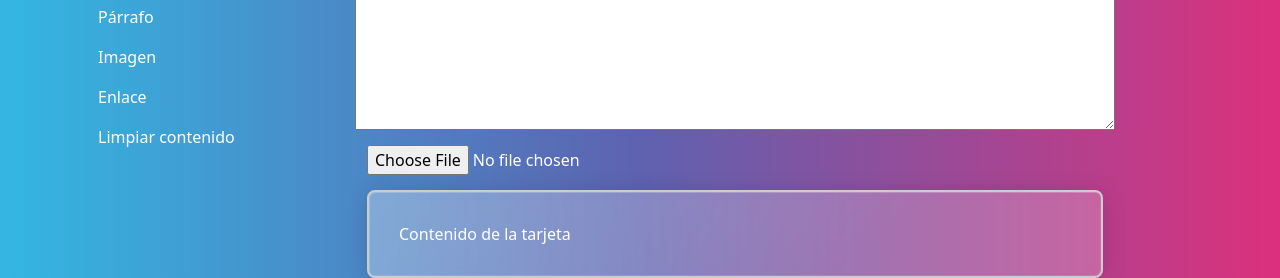
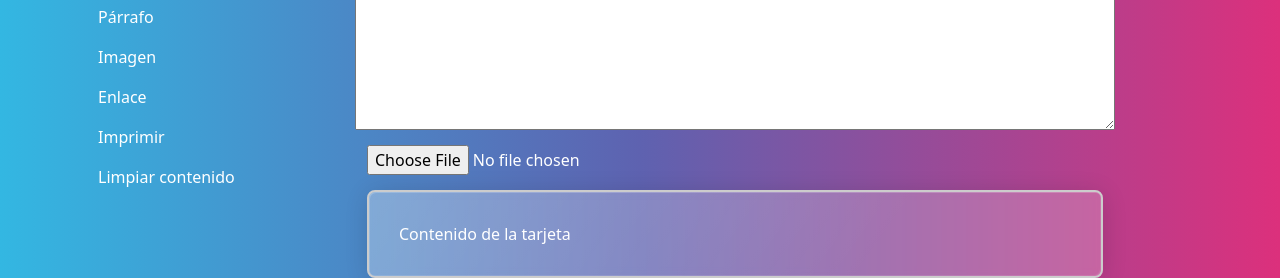
Before and after one commit to sara446/sara446.github.io, a plain HTML site: page index.html in a window 1280 px wide. Shown: the part 627-905 px from the top of the page. Drawn offline with nearby package versions, Linux system fonts and the light colour scheme.

Commit message:
Update index.html

```diff
--- a/index.html
+++ b/index.html
@@ -36,6 +36,9 @@
             <a class="nav-link" href="#"  onclick="nuevoEnlace()" >Enlace</a>
           </li>
           <li class="nav-item">
+                    <a class="nav-link" href="#" onclick="imprimir()">Imprimir</a>
+                    </li>
+          <li class="nav-item">
                       <a class="nav-link" href="#" onclick="limpiarContenido()">Limpiar contenido</a>
           </li>
         </ul>
```
